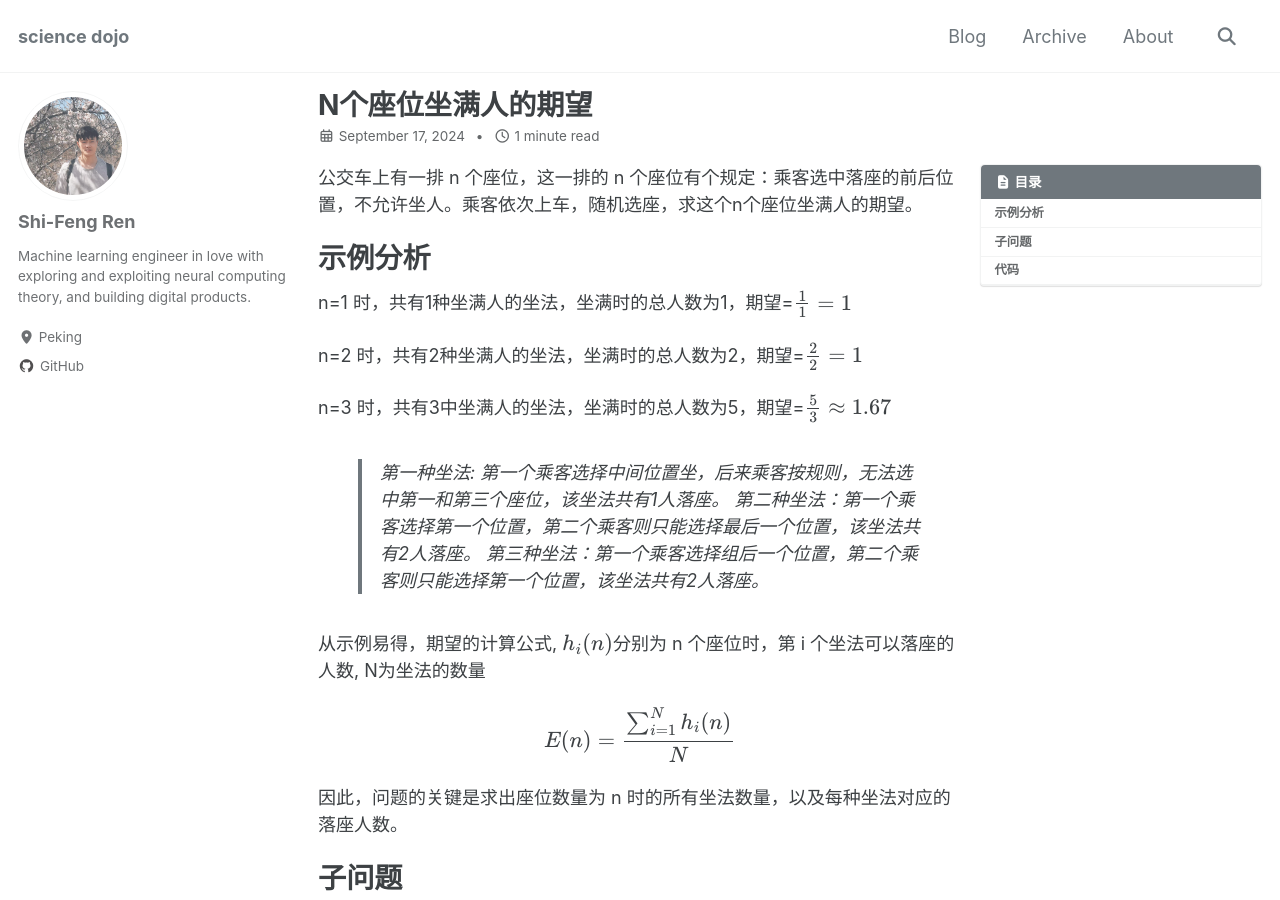
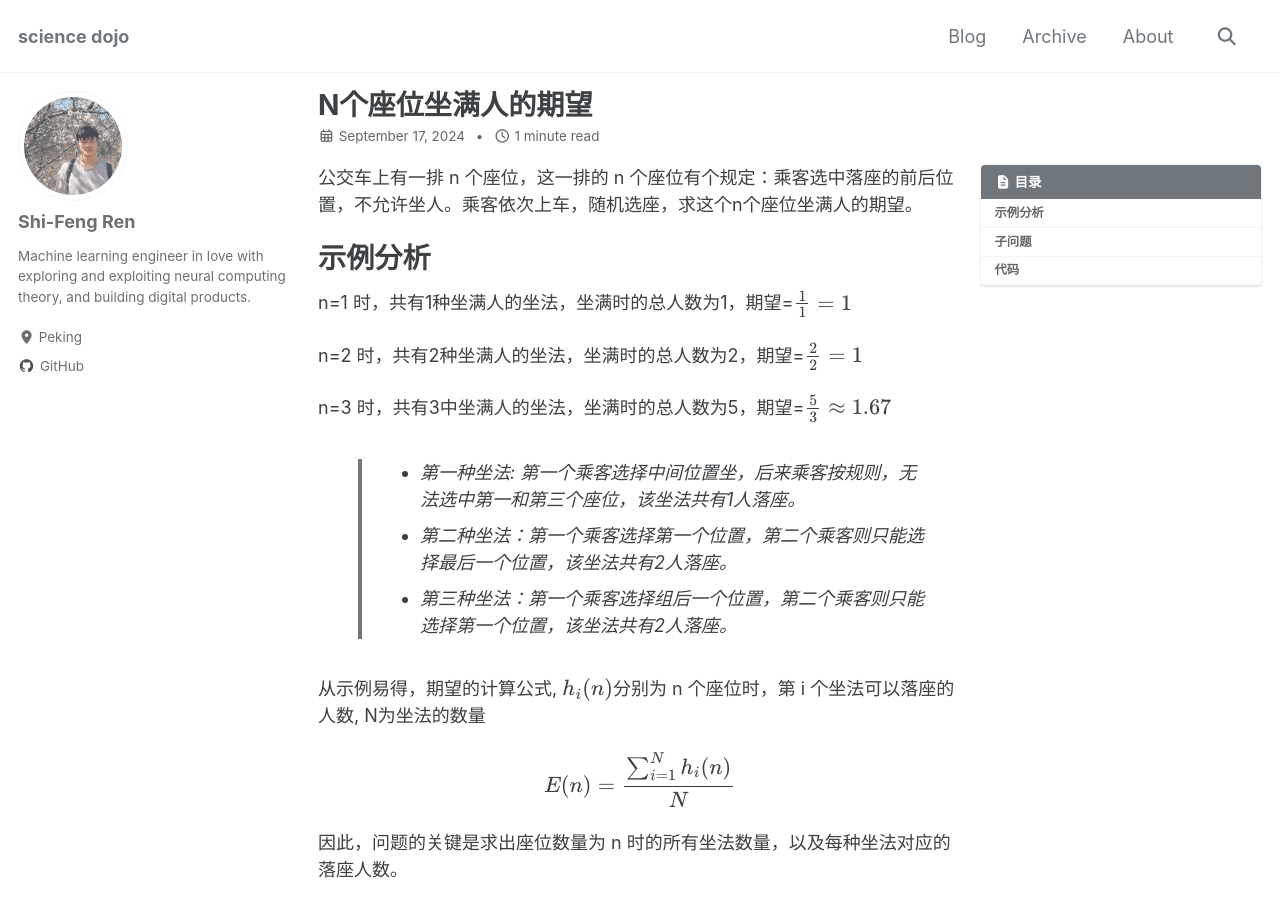
Before and after one commit to science-dojo/science-dojo.github.io, a Jekyll site: the page built from _posts/2024-09-17-N个座位坐满人的期望.md, in a window 1280 px wide and 900 px high. Built offline with Jekyll 4.4.1, drawn with Linux system fonts in a browser that asks for light colours; cached includes are drawn as plain includes; formulas are drawn with MathJax 3.

Commit message:
format ref

```diff
--- a/_posts/2024-09-17-N个座位坐满人的期望.md
+++ b/_posts/2024-09-17-N个座位坐满人的期望.md
@@ -19,9 +19,9 @@ n=1 时，共有1种坐满人的坐法，坐满时的总人数为1，期望=$\fr
 n=2 时，共有2种坐满人的坐法，坐满时的总人数为2，期望=$\frac{2}{2}=1$
 
 n=3 时，共有3中坐满人的坐法，坐满时的总人数为5，期望=$\frac{5}{3} \approx 1.67$
-> 第一种坐法: 第一个乘客选择中间位置坐，后来乘客按规则，无法选中第一和第三个座位，该坐法共有1人落座。
-> 第二种坐法：第一个乘客选择第一个位置，第二个乘客则只能选择最后一个位置，该坐法共有2人落座。
-> 第三种坐法：第一个乘客选择组后一个位置，第二个乘客则只能选择第一个位置，该坐法共有2人落座。
+> - 第一种坐法: 第一个乘客选择中间位置坐，后来乘客按规则，无法选中第一和第三个座位，该坐法共有1人落座。
+> - 第二种坐法：第一个乘客选择第一个位置，第二个乘客则只能选择最后一个位置，该坐法共有2人落座。
+> - 第三种坐法：第一个乘客选择组后一个位置，第二个乘客则只能选择第一个位置，该坐法共有2人落座。
 
 从示例易得，期望的计算公式, $h_i(n)$分别为 n 个座位时，第 i 个坐法可以落座的人数, N为坐法的数量
 
```
